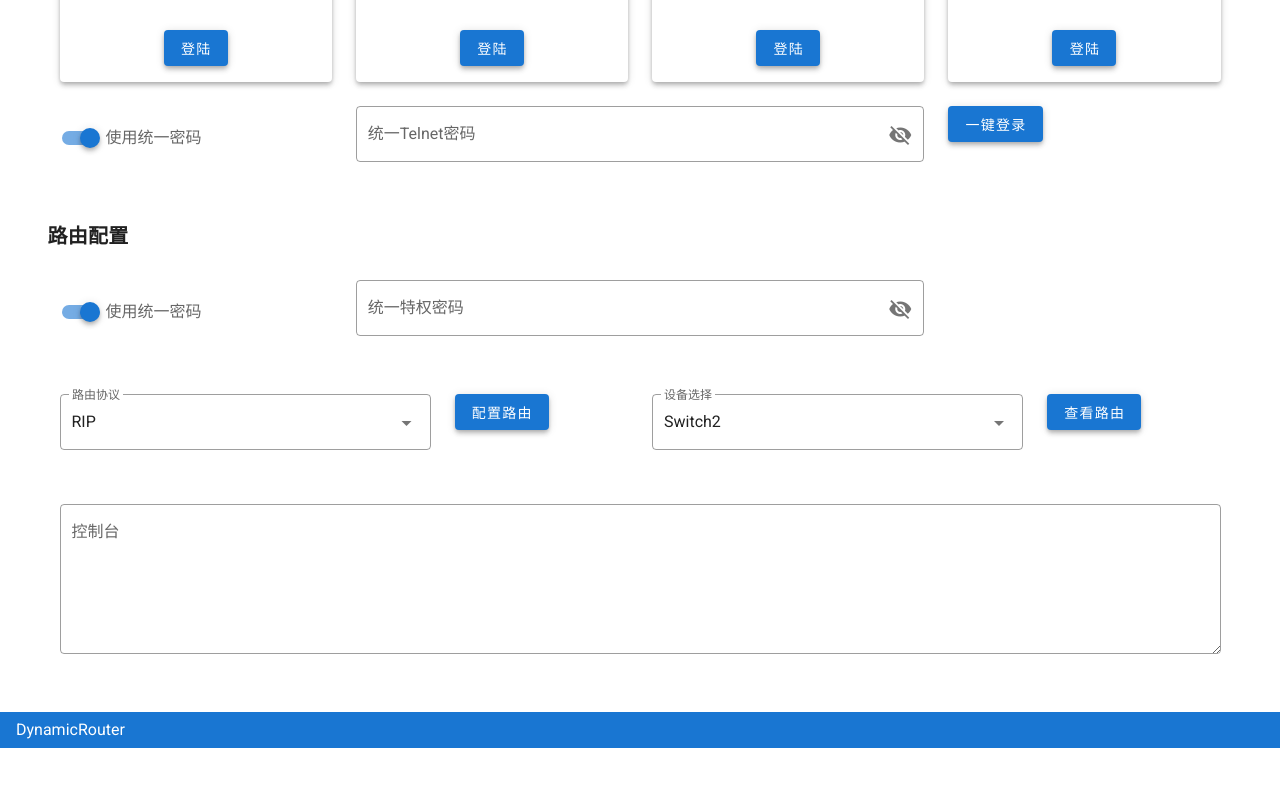
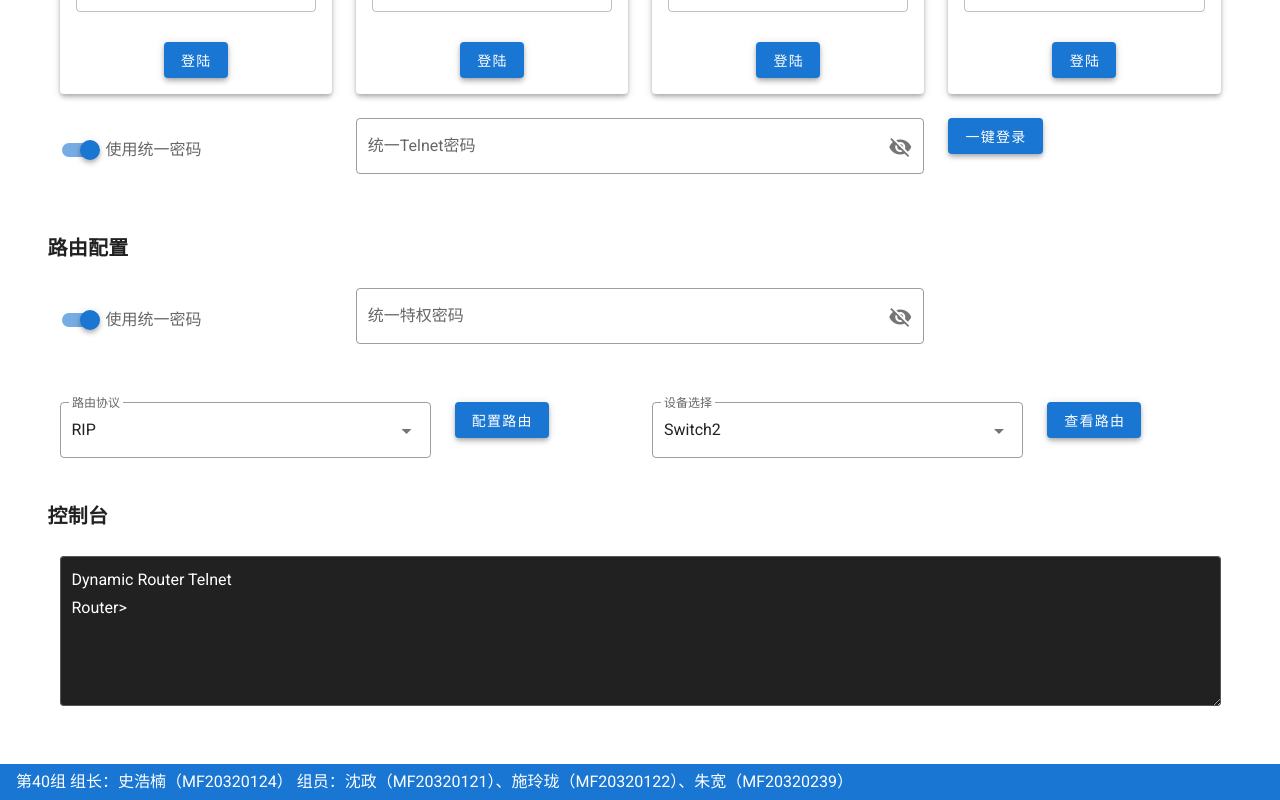
Before and after one commit to codelumos/dynamic-routing-front-end, a Vue app: page / in a window 1280 px wide. Shown: the part 702-1502 px from the top of the page. Before the commit the page ends 1450 px from the top, so only its background shows below. Built offline with nearby package versions, Linux system fonts and the light colour scheme.

Commit message:
UI设计调整

```diff
--- a/src/App.vue
+++ b/src/App.vue
@@ -25,6 +25,7 @@
     <v-main>
       <p style="white-space: pre-line"></p>
       <Topology/>
+      <p style="white-space: pre-line"></p>
       <Login/>
       <p style="white-space: pre-line"></p>
       <Config/>
@@ -37,7 +38,9 @@
         dark
     >
       <div class="align-center">
-        DynamicRouter
+        第40组
+        组长：史浩楠（MF20320124）
+        组员：沈政（MF20320121）、施玲珑（MF20320122）、朱宽（MF20320239）
       </div>
     </v-footer>
   </v-app>
--- a/src/components/Config.vue
+++ b/src/components/Config.vue
@@ -30,9 +30,7 @@
       </p>
     </v-row>
 
-    <p style="white-space: pre-line"></p>
-
-    <!-- 卡片 -->
+    <!-- 配置卡片 -->
     <v-row class="text-center" v-show="!pwd_uf_en">
       <v-col sm="3">
         <v-card elevation="4">
@@ -109,7 +107,7 @@
       </v-col>
     </v-row>
 
-    <!-- 配置统一密码 -->
+    <!-- 统一密码选项 -->
     <v-row>
       <v-col sm="3">
         <v-switch
@@ -133,8 +131,8 @@
 
     <p style="white-space: pre-line"></p>
 
+    <!-- 路由协议及设备选择 -->
     <v-row>
-      <!-- 配置路由 -->
       <v-col sm="4">
         <v-select
             v-model="protocol_selected"
@@ -153,7 +151,6 @@
         </v-btn>
       </v-col>
 
-      <!-- 查看信息 -->
       <v-col sm="4">
         <v-select
             v-model="dev_selected"
@@ -175,18 +172,20 @@
 
     <!-- 控制台 -->
     <v-row>
+      <p class="title font-weight-bold mb-3">
+        控制台
+      </p>
+    </v-row>
+
+    <v-row>
       <v-col cols="12">
         <v-textarea
-            color="teal"
+            v-model="msg"
             outlined
             readonly
-            v-model="msg"
+            dark
+            background-color="#212121"
         >
-          <template v-slot:label>
-            <div>
-              控制台
-            </div>
-          </template>
         </v-textarea>
       </v-col>
     </v-row>
@@ -225,8 +224,8 @@ export default {
       // 设备列表
       dev_selected: 'Switch2',
       dev_list: ['Switch2', 'Router0', 'Router1', 'Router2'],
-      // 返回信息
-      msg: ''
+      // 控制台信息
+      msg: 'Dynamic Router Telnet\nRouter>'
     }
   },
   methods: {
--- a/src/components/Login.vue
+++ b/src/components/Login.vue
@@ -29,9 +29,8 @@
         设备登陆
       </p>
     </v-row>
-    <p style="white-space: pre-line"></p>
 
-    <!-- 卡片 -->
+    <!-- 配置卡片 -->
     <v-row class="text-center">
       <v-col sm="3">
         <v-hover v-slot="{ hover }">
@@ -228,7 +227,7 @@
       </v-col>
     </v-row>
 
-    <!-- 配置统一密码 -->
+    <!-- 统一密码选项 -->
     <v-row>
       <v-col sm="3">
         <v-switch
```
